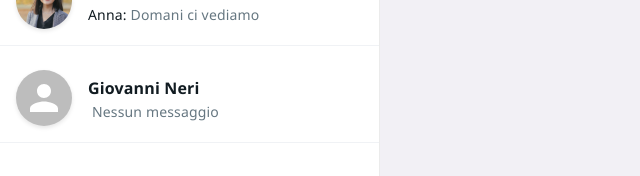
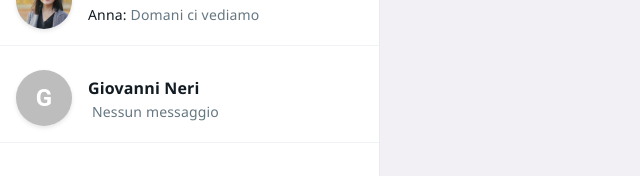
Before and after one commit to emanuelb83/chat_app, a React (Vite) app: page /chatlist/1 in a window 1280 px wide. Shown: the part 204-380 px from the top of the page, without its empty margins (0-640 px from the left). Built offline with nearby package versions, Linux system fonts and the light colour scheme.

Commit message:
Fix avatar friend picture

```diff
--- a/src/components/ChatItem.tsx
+++ b/src/components/ChatItem.tsx
@@ -78,15 +78,22 @@ function ChatItem({ chat }: Props) {
     >
       <CardContent sx={{ p: 2, '&:last-child': { pb: 2 } }}>
         <Box display="flex" alignItems="center" gap={2}>
+
 <Avatar
   alt={chat.name}
-            src={chat.picture} // Assuming a local image for simplicity
+  src={chat.picture || undefined}
   sx={{
     width: 56,
     height: 56,
-              boxShadow: '0 2px 4px rgba(0,0,0,0.1)'
+    boxShadow: '0 2px 4px rgba(0,0,0,0.1)',
+    bgcolor: !chat.picture ? 'grey-600' : 'transparent',
+    color: !chat.picture ? 'white' : 'inherit',
+    fontWeight: 'bold',
+    fontSize: 24,
   }}
-          />
+>
+  {!chat.picture && chat.name?.[0]?.toUpperCase()}
+</Avatar>
 
           <Stack sx={{ minWidth: 0, flexGrow: 1 }}>
             <Box display="flex" justifyContent="space-between" alignItems="center">
```
Lines whose indentation alone changed are shown as unchanged.
